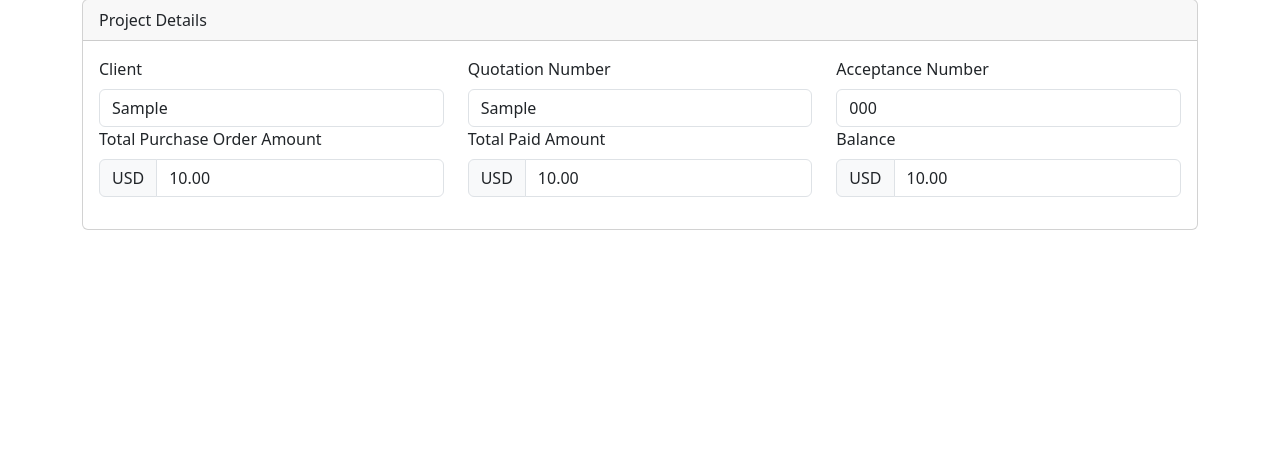
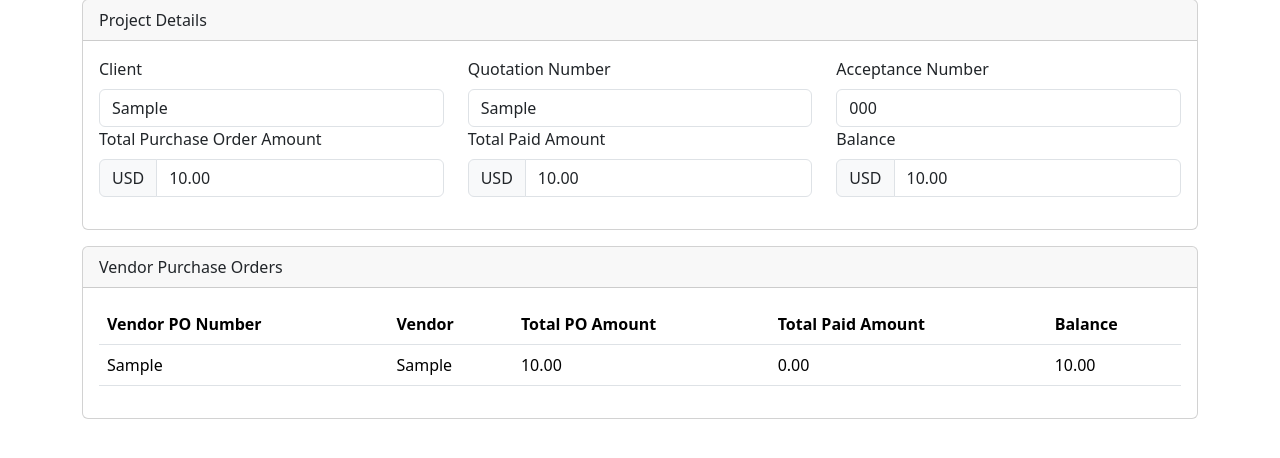
Before and after one commit to JLCleofas/apar-app, a FastAPI app: page /ap/details/1 in a window 1280 px wide. Shown: the part 115-573 px from the top of the page. Run offline with FastAPI, Linux system fonts and the light colour scheme; tables that the repository leaves empty hold one stand-in row (values such as "Sample post").

Commit message:
feat: vendor po list in project details page.

```diff
--- a/routers/accounts_payable.py
+++ b/routers/accounts_payable.py
@@ -60,7 +60,8 @@ async def render_ap_page(request: Request, db: db_dependency):
 @router.get("/details/{project_id}")
 async def render_project_details(request: Request, db: db_dependency, project_id: int):
     project_model = db.query(APProject).filter(APProject.id == project_id).first()
-    return templates.TemplateResponse("ap-details.html", {"request": request, "project": project_model})
+    vendor_po_list = db.query(POToVendor).filter(POToVendor.project_id == project_id).all()
+    return templates.TemplateResponse("ap-details.html", {"request": request, "project": project_model, "vendor_po_list": vendor_po_list})
 
 
 @router.get("/add-project-page")
--- a/templates/ap-details.html
+++ b/templates/ap-details.html
@@ -46,8 +46,6 @@
                         </div>
                     </div>
                     <div class="row">
-{#                    TODO: Add another field for invoice number for the issued amount#}
-{#                    This existing field is for the paid amount#}
                         <div class="col">
                             <label class="form-label" for="total_po_amount">Total Purchase Order Amount</label>
                             <div class="input-group mb-3">
@@ -56,7 +54,7 @@
                                         type="number"
                                         step="0.01"
                                         class="form-control"
-                                    value="{{  project.total_po_amount }}"
+                                        value="{{ project.total_po_amount }}"
                                         name="total_po_amount"
                                         id=""
                                         aria-describedby="basic-addon1"
@@ -100,5 +98,33 @@
                 </form>
             </div>
         </div>
+        <div class="card mt-3">
+            {#        TODO: Add lists of Vendor POs#}
+            <div class="card-header">Vendor Purchase Orders</div>
+            <div class="card-body">
+                <table class="table table-hover">
+                    <thead>
+                    <tr>
+                        <th scope="col">Vendor PO Number</th>
+                        <th scope="col">Vendor</th>
+                        <th scope="col">Total PO Amount</th>
+                        <th scope="col">Total Paid Amount</th>
+                        <th scope="col">Balance</th>
+                    </tr>
+                    </thead>
+                    <tbody>
+                    {% for vendor_po in vendor_po_list %}
+                        <tr>
+                            <td>{{ vendor_po.vendor_po }}</td>
+                            <td>{{ vendor_po.vendor }}</td>
+                            <td>{{ vendor_po.po_amount }}</td>
+                            <td>{{ vendor_po.po_amount - vendor_po.balance }}</td>
+                            <td>{{ vendor_po.balance }}</td>
+                        <tr>
+                    {% endfor %}
+                    </tbody>
+                </table>
+            </div>
+        </div>
     </div>
 {% endblock %}
```
Lines whose indentation alone changed are shown as unchanged.
